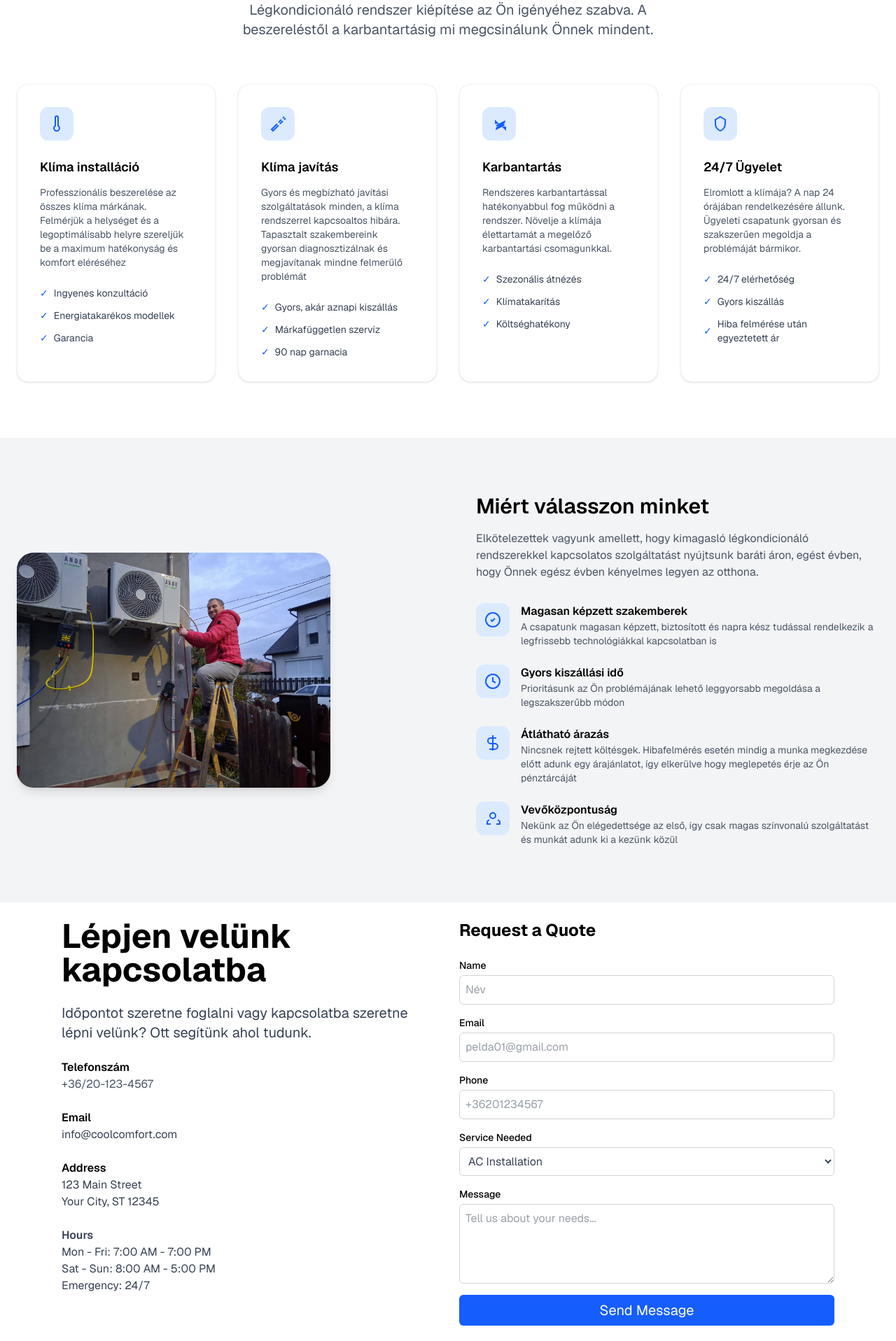
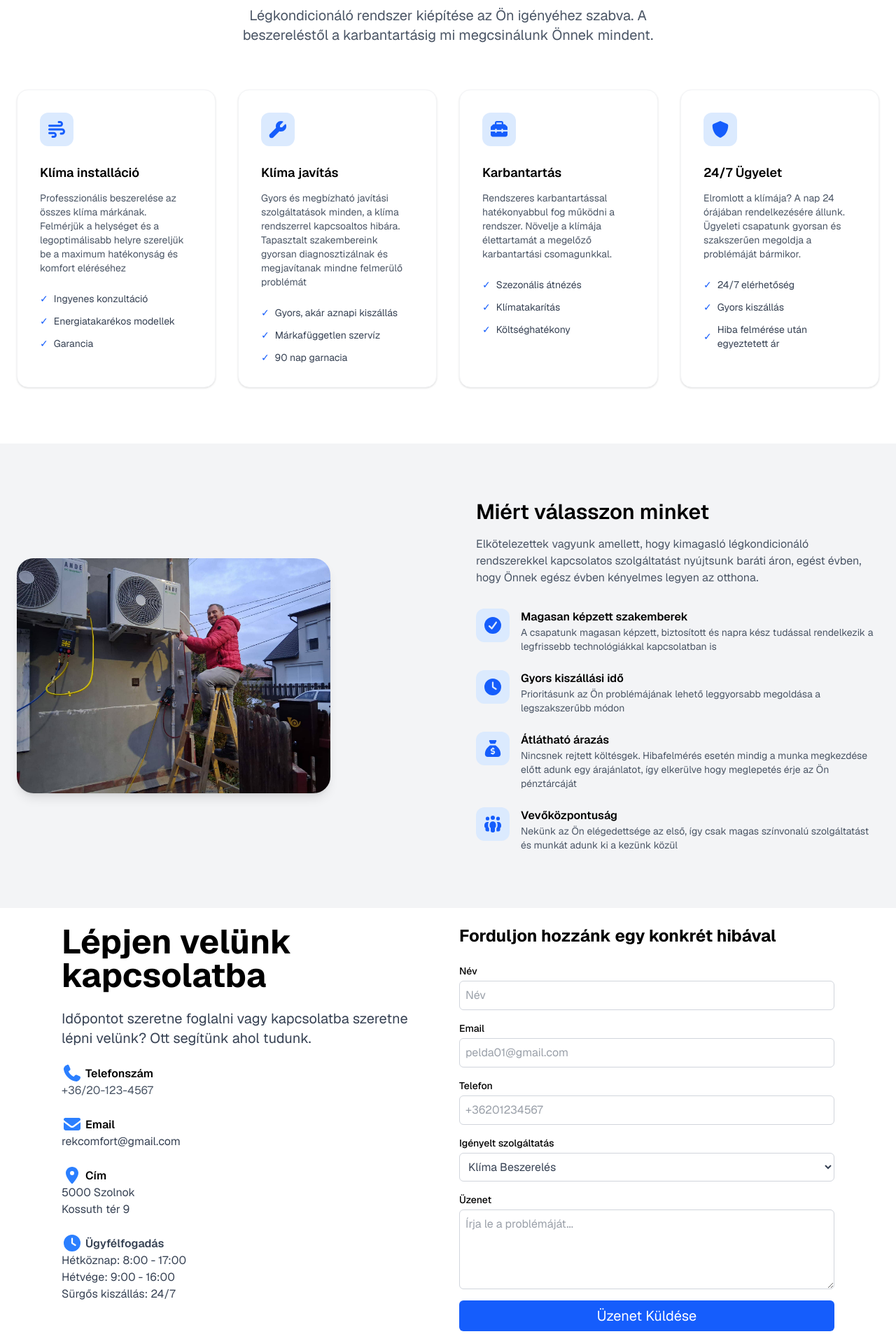
Before and after one commit to mpete01/klimas-website, a Next.js app: page / in a window 1280 px wide. Shown: the part 880-2797 px from the top of the page at 70% size. Built offline with nearby package versions, Linux system fonts and the light colour scheme.

Commit message:
Finisshed up main body UI (no JS logic yet)

```diff
--- a/app/components/BodyComponent.jsx
+++ b/app/components/BodyComponent.jsx
@@ -1,6 +1,8 @@
 'use client'
 import Image from "next/image"
 import { useState } from "react"
+import { FontAwesomeIcon } from '@fortawesome/react-fontawesome';
+import '../lib/font-awesome';
 
 function BodyComponent(){
     const [name, setName] = useState('')
@@ -58,9 +60,7 @@ function BodyComponent(){
                 <div className="grid gap-8 sm:grid-cols-2 lg:grid-cols-4">
                     <div className="bg-white rounded-2xl border border-gray-100 shadow-sm p-8">
                         <div className="w-12 h-12 flex items-center justify-center rounded-xl bg-blue-100 text-blue-600 mb-6">
-                            <svg className="w-6 h-6" fill="none" stroke="currentColor" stroke-width="2" viewBox="0 0 24 24">
-                                <path d="M14 14.76V3a2 2 0 10-4 0v11.76a4 4 0 104 0z"/>
-                            </svg>
+                            <FontAwesomeIcon icon="wind" size="xl"/>
                         </div>
                         <h3 className="text-black text-lg font-semibold mb-3">Klíma installáció</h3>
                         <p className="text-gray-600 text-sm mb-6">
@@ -80,9 +80,7 @@ function BodyComponent(){
                     </div>
                     <div className="bg-white rounded-2xl border border-gray-100 shadow-sm p-8">
                         <div className="w-12 h-12 flex items-center justify-center rounded-xl bg-blue-100 text-blue-600 mb-6">
-                            <svg className="w-6 h-6" fill="none" stroke="currentColor" stroke-width="2" viewBox="0 0 24 24">
-                                <path d="M21 2l-2 2m-2 2l-4 4m-2 2l-8 8 2 2 8-8m2-2l4-4m2-2l2-2"/>
-                            </svg>
+                            <FontAwesomeIcon icon="wrench" size="xl"/>
                         </div>
                         <h3 className="text-black text-lg font-semibold mb-3">Klíma javítás</h3>
                         <p className="text-gray-600 text-sm mb-6">
@@ -103,9 +101,7 @@ function BodyComponent(){
                     </div>
                     <div className="bg-white rounded-2xl border border-gray-100 shadow-sm p-8">
                         <div className="w-12 h-12 flex items-center justify-center rounded-xl bg-blue-100 text-blue-600 mb-6">
-                            <svg className=" size-5 fill-current stroke-width-2 stroke-currentColor ">
-                                <path d="M4 4v6h6M20 20v-6h-6M5 19a9 9 0 0114-7M19 5a9 9 0 01-14 7"/>
-                            </svg>
+                            <FontAwesomeIcon icon="toolbox" size="xl"/>
                         </div>
                         <h3 className="text-black text-lg font-semibold mb-3">Karbantartás</h3>
                         <p className="text-gray-600 text-sm mb-6">
@@ -125,9 +121,7 @@ function BodyComponent(){
                     </div>
                 <div className="bg-white rounded-2xl border border-gray-100 shadow-sm p-8">
                     <div className="w-12 h-12 flex items-center justify-center rounded-xl bg-blue-100 text-blue-600 mb-6">
-                    <svg className="w-6 h-6" fill="none" stroke="currentColor" stroke-width="2" viewBox="0 0 24 24">
-                        <path d="M12 2l7 4v6c0 5-3.5 9-7 10-3.5-1-7-5-7-10V6l7-4z"/>
-                    </svg>
+                    <FontAwesomeIcon icon="shield" size="xl"/>
                     </div>
                     <h3 className="text-black text-lg font-semibold mb-3">24/7 Ügyelet</h3>
                     <p className="text-gray-600 text-sm mb-6">
@@ -169,9 +163,7 @@ function BodyComponent(){
                         <ul className="space-y-6">
                             <li className="flex items-start gap-4">
                                 <div className="shrink-0 w-12 h-12 bg-blue-100 text-blue-600 rounded-xl flex items-center justify-center">
-                                    <svg className="w-6 h-6" fill="none" stroke="currentColor" stroke-width="2" viewBox="0 0 24 24">
-                                        <path d="M9 12l2 2 4-4M12 22a10 10 0 110-20 10 10 0 010 20z"/>
-                                    </svg>
+                                    <FontAwesomeIcon icon="circle-check" size="xl"/>
                                     </div>
                                     <div>
                                     <h3 className="text-black font-semibold">Magasan képzett szakemberek</h3>
@@ -182,10 +174,7 @@ function BodyComponent(){
                             </li>
                             <li className="flex items-start gap-4">
                                 <div className="shrink-0 w-12 h-12 bg-blue-100 text-blue-600 rounded-xl flex items-center justify-center">
-                                    <svg className="w-6 h-6" fill="none" stroke="currentColor" stroke-width="2" viewBox="0 0 24 24">
-                                        <circle cx="12" cy="12" r="10" />
-                                        <path d="M12 6v6l4 2"/>
-                                    </svg>
+                                    <FontAwesomeIcon icon="clock" size="xl"/>
                                     </div>
                                     <div>
                                     <h3 className="text-black font-semibold">Gyors kiszállási idő</h3>
@@ -196,9 +185,7 @@ function BodyComponent(){
                             </li>
                             <li className="flex items-start gap-4">
                                 <div className="shrink-0 w-12 h-12 bg-blue-100 text-blue-600 rounded-xl flex items-center justify-center">
-                                    <svg className="w-6 h-6" fill="none" stroke="currentColor" stroke-width="2" viewBox="0 0 24 24">
-                                        <path d="M12 1v22M17 5H9a4 4 0 000 8h6a4 4 0 010 8H7"/>
-                                    </svg>
+                                    <FontAwesomeIcon icon="sack-dollar" size="xl"/>
                                     </div>
                                     <div>
                                     <h3 className="text-black font-semibold">Átlátható árazás</h3>
@@ -210,9 +197,7 @@ function BodyComponent(){
                             </li>
                             <li className="flex items-start gap-4">
                                 <div className="shrink-0 w-12 h-12 bg-blue-100 text-blue-600 rounded-xl flex items-center justify-center">
-                                    <svg className="w-6 h-6" fill="none" stroke="currentColor" stroke-width="2" viewBox="0 0 24 24">
-                                        <path d="M17 20h5v-2a4 4 0 00-3-3.87M9 20H4v-2a4 4 0 013-3.87M12 12a4 4 0 100-8 4 4 0 000 8z"/>
-                                    </svg>
+                                    <FontAwesomeIcon icon="people-group" size="xl"/>
                                     </div>
                                     <div>
                                     <h3 className="text-black font-semibold">Vevőközpontuság</h3>
@@ -232,31 +217,31 @@ function BodyComponent(){
                     <h2 class="text-4xl md:text-5xl font-bold text-black">Lépjen velünk kapcsolatba</h2>
                     <p class="text-gray-700 text-xl">Időpontot szeretne foglalni vagy kapcsolatba szeretne lépni velünk? Ott segítünk ahol tudunk.</p>
                     <div>
-                    <h3 class="font-semibold text-black">Telefonszám</h3>
-                    <a href="tel:+36201234567" class="text-gray-600">+36/20-123-4567</a>
+                        <h3 class="font-semibold text-black"><FontAwesomeIcon icon="phone" size="xl" className="text-blue-500 mr-1"/>Telefonszám</h3>
+                        <a href="tel:+36201234567" class="text-gray-600">+36/20-123-4567</a>
                     </div>
                     <div>
-                    <h3 class="font-semibold text-black">Email</h3>
-                    <p class="text-gray-700">info@coolcomfort.com</p>
+                        <h3 class="font-semibold text-black"><FontAwesomeIcon icon="envelope" size="xl" className="text-blue-500 mr-1"/>Email</h3>
+                        <a href="mailto:rekcomfort@gmail.com" class="text-gray-700">rekcomfort@gmail.com</a>
                     </div>
                     <div>
-                    <h3 class="font-semibold text-black">Address</h3>
-                    <p class="text-gray-700">123 Main Street<br/>Your City, ST 12345</p>
+                        <h3 class="font-semibold text-black"><FontAwesomeIcon icon="location-dot" size="xl" className="text-blue-500 mr-1"/>Cím</h3>
+                        <p class="text-gray-700">5000 Szolnok<br/>Kossuth tér 9</p>
                     </div>
                     <div>
-                    <h3 class="font-semibold text-gray-700">Hours</h3>
+                    <h3 class="font-semibold text-gray-700"><FontAwesomeIcon icon="clock" size="xl" className="text-blue-500 mr-1"/>Ügyfélfogadás</h3>
                     <p class="text-gray-700">
-                        Mon - Fri: 7:00 AM - 7:00 PM<br/>
-                        Sat - Sun: 8:00 AM - 5:00 PM<br/>
-                        Emergency: 24/7
+                        Hétköznap: 8:00 - 17:00<br/>
+                        Hétvége: 9:00 - 16:00<br/>
+                        Sürgős kiszállás: 24/7
                     </p>
                     </div>
                 </div>
                 <div class="space-y-6">
-                    <h2 class="text-2xl font-bold text-black">Request a Quote</h2>
+                    <h2 class="text-2xl font-bold text-black">Forduljon hozzánk egy konkrét hibával</h2>
                     <form class="space-y-4">
                     <div>
-                        <label class="block text-sm font-medium text-black">Name</label>
+                        <label class="block text-sm font-medium text-black">Név</label>
                         <input type="text" placeholder="Név" class="text-gray-700 mt-1 block w-full border border-gray-300 rounded-md p-2 focus:ring-blue-500 focus:border-blue-500" />
                     </div>
 
@@ -266,26 +251,26 @@ function BodyComponent(){
                     </div>
 
                     <div>
-                        <label class="block text-sm font-medium text-black">Phone</label>
+                        <label class="block text-sm font-medium text-black">Telefon</label>
                         <input type="tel" placeholder="+36201234567" class="text-gray-700 mt-1 block w-full border border-gray-300 rounded-md p-2 focus:ring-blue-500 focus:border-blue-500"/>
                     </div>
 
                     <div>
-                        <label class="text-black block text-sm font-medium ">Service Needed</label>
+                        <label class="text-black block text-sm font-medium ">Igényelt szolgáltatás</label>
                         <select class="text-gray-700 mt-1 block w-full border border-gray-300 rounded-md p-2 focus:ring-blue-500 focus:border-blue-500">
-                            <option>AC Installation</option>
-                            <option>Heating Repair</option>
-                            <option>Maintenance</option>
-                            <option>Emergency Service</option>
+                            <option>Klíma Beszerelés</option>
+                            <option>Hűtő/fűtőtest Javítás</option>
+                            <option>Karbantartás</option>
+                            <option>Sürgős Kiszállás</option>
                         </select>
                     </div>
 
                     <div>
-                        <label class="block text-sm font-medium text-black">Message</label>
-                        <textarea rows="4" placeholder="Tell us about your needs..." class="text-gray-700 mt-1 block w-full border border-gray-300 rounded-md p-2 focus:ring-blue-500 focus:border-blue-500"></textarea>
+                        <label class="block text-sm font-medium text-black">Üzenet</label>
+                        <textarea rows="4" placeholder="Írja le a problémáját..." class="text-gray-700 mt-1 block w-full border border-gray-300 rounded-md p-2 focus:ring-blue-500 focus:border-blue-500"></textarea>
                     </div>
 
-                    <button type="submit" class="text-xl w-full bg-blue-600 text-white py-2 px-4 rounded-md hover:bg-blue-700 transition cursor-pointer">Send Message</button>
+                    <button type="submit" class="text-xl w-full bg-blue-600 text-white py-2 px-4 rounded-md hover:bg-blue-700 transition cursor-pointer">Üzenet Küldése</button>
                     </form>
                 </div>
             </div>
--- a/app/components/Header.jsx
+++ b/app/components/Header.jsx
@@ -9,12 +9,6 @@ function Header(){
                 <div>
                     <Image src="/logo-nobg.png" alt="company logo" width={300} height={200} className="ml-32"/>
                 </div>
-                <div className="flex space-x-40 mr-16">
-                    <button className="px-4 py-2 bg-blue-500 text-white text-2xl rounded-xl hover:cursor-pointer">Home</button>
-                    <button className="px-4 py-2 bg-blue-500 text-white text-2xl rounded-xl hover:cursor-pointer">About</button>
-                    <button className="px-4 py-2 bg-blue-500 text-white text-2xl rounded-xl hover:cursor-pointer">Services</button>
-                    <button className="px-4 py-2 bg-blue-500 text-white text-2xl rounded-xl hover:cursor-pointer">Contact</button>
-                </div>
             </div>
         </header>
     )
--- /dev/null
+++ b/app/lib/font-awesome.js
@@ -0,0 +1,6 @@
+// lib/font-awesome.js
+
+import { library } from '@fortawesome/fontawesome-svg-core';
+import { faWind, faWrench, faToolbox, faShield, faCircleCheck, faClock, faSackDollar, faPeopleGroup, faPhone, faEnvelope, faLocationDot } from '@fortawesome/free-solid-svg-icons'; // Example icons
+
+library.add(faWind, faWrench, faToolbox, faShield, faCircleCheck, faClock, faSackDollar, faPeopleGroup, faPhone, faEnvelope, faLocationDot);  // Add your icons here
--- a/package.json
+++ b/package.json
@@ -9,6 +9,9 @@
     "lint": "eslint"
   },
   "dependencies": {
+    "@fortawesome/fontawesome-svg-core": "^7.1.0",
+    "@fortawesome/free-solid-svg-icons": "^7.1.0",
+    "@fortawesome/react-fontawesome": "^3.1.1",
     "next": "16.0.7",
     "react": "19.2.0",
     "react-dom": "19.2.0"
```
Also changed, not shown: 1 other file (tests, documents, lock files or other folders).
